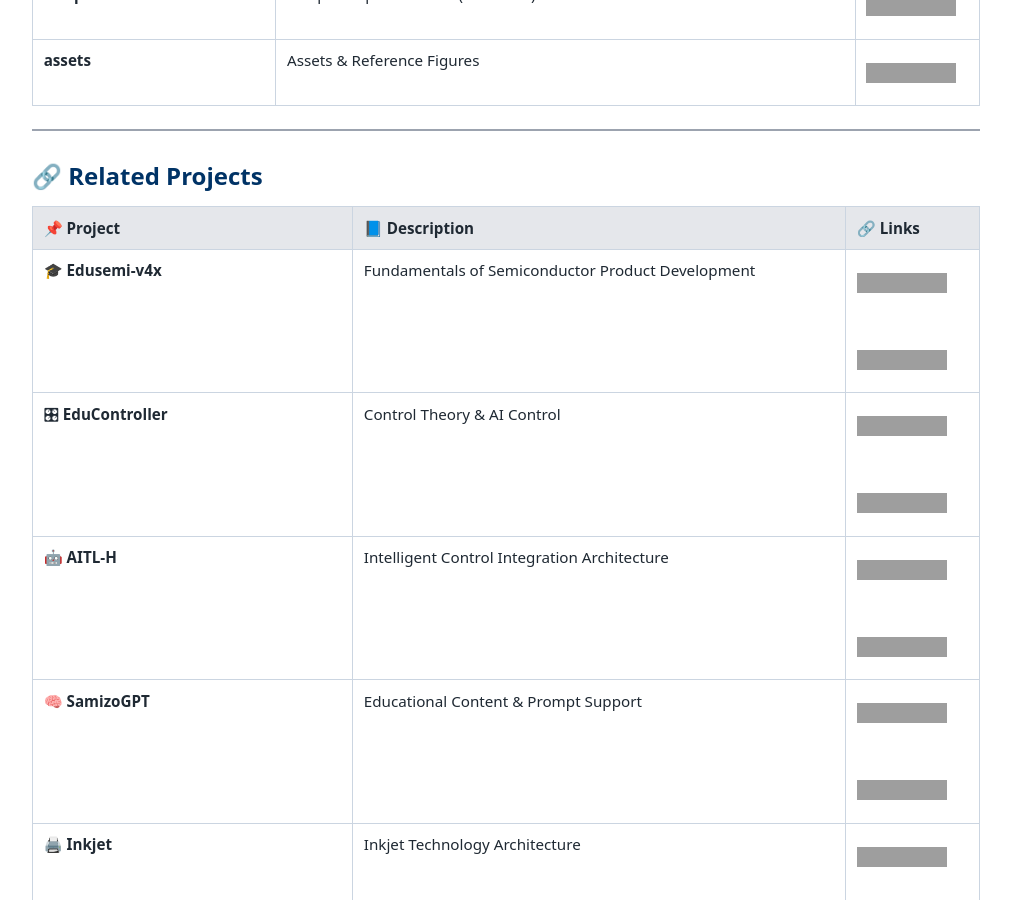
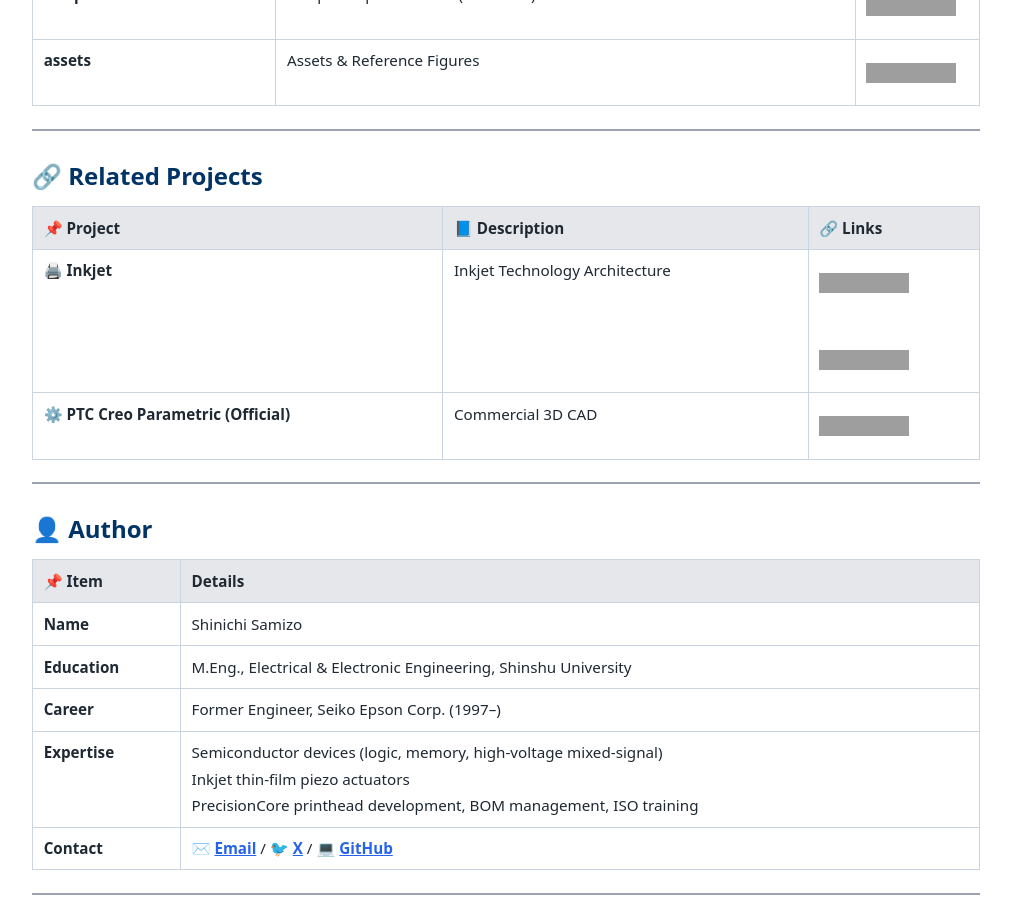
Before and after one commit to Samizo-AITL/EduMecha, a Jekyll site: the page built from en/index.md, in a window 1280 px wide and 900 px high, scrolled down 2545 px. Shown: the whole window, without its empty margins (134-1145 px from the left). Built offline with Jekyll 4.4.1, drawn with Linux system fonts in a browser that asks for light colours; grey boxes are pictures that could not be loaded.

Commit message:
Update index.md

```diff
--- a/en/index.md
+++ b/en/index.md
@@ -89,10 +89,6 @@
 
 | 📌 Project | 📘 Description | 🔗 Links |
 |------------|----------------|----------|
-| 🎓 **Edusemi-v4x** | Fundamentals of Semiconductor Product Development | [![🌐 View Site](https://img.shields.io/badge/View%20Site-Edusemi-brightgreen?logo=github)](https://samizo-aitl.github.io/Edusemi-v4x/)<br>[![💻 View Repo](https://img.shields.io/badge/View%20Repo-Edusemi-blue?logo=github)](https://github.com/Samizo-AITL/Edusemi-v4x) |
-| 🎛 **EduController** | Control Theory & AI Control | [![🌐 View Site](https://img.shields.io/badge/View%20Site-EduController-brightgreen?logo=github)](https://samizo-aitl.github.io/EduController/)<br>[![💻 View Repo](https://img.shields.io/badge/View%20Repo-EduController-blue?logo=github)](https://github.com/Samizo-AITL/EduController) |
-| 🤖 **AITL-H** | Intelligent Control Integration Architecture | [![🌐 View Site](https://img.shields.io/badge/View%20Site-AITL--H-brightgreen?logo=github)](https://samizo-aitl.github.io/AITL-H/)<br>[![💻 View Repo](https://img.shields.io/badge/View%20Repo-AITL--H-blue?logo=github)](https://github.com/Samizo-AITL/AITL-H) |
-| 🧠 **SamizoGPT** | Educational Content & Prompt Support | [![🌐 View Site](https://img.shields.io/badge/View%20Site-SamizoGPT-brightgreen?logo=github)](https://samizo-aitl.github.io/SamizoGPT/)<br>[![💻 View Repo](https://img.shields.io/badge/View%20Repo-SamizoGPT-blue?logo=github)](https://github.com/Samizo-AITL/SamizoGPT) |
 | 🖨️ **Inkjet** | Inkjet Technology Architecture | [![🌐 View Site](https://img.shields.io/badge/View%20Site-Inkjet-brightgreen?logo=github)](https://samizo-aitl.github.io/Inkjet/)<br>[![💻 View Repo](https://img.shields.io/badge/View%20Repo-Inkjet-blue?logo=github)](https://github.com/Samizo-AITL/Inkjet) |
 | ⚙️ **PTC Creo Parametric (Official)** | Commercial 3D CAD | [![🌐 View Site](https://img.shields.io/badge/View%20Site-PTC%20Creo-brightgreen?logo=ptc)](https://www.ptc.com/en/products/creo) |
 
```
